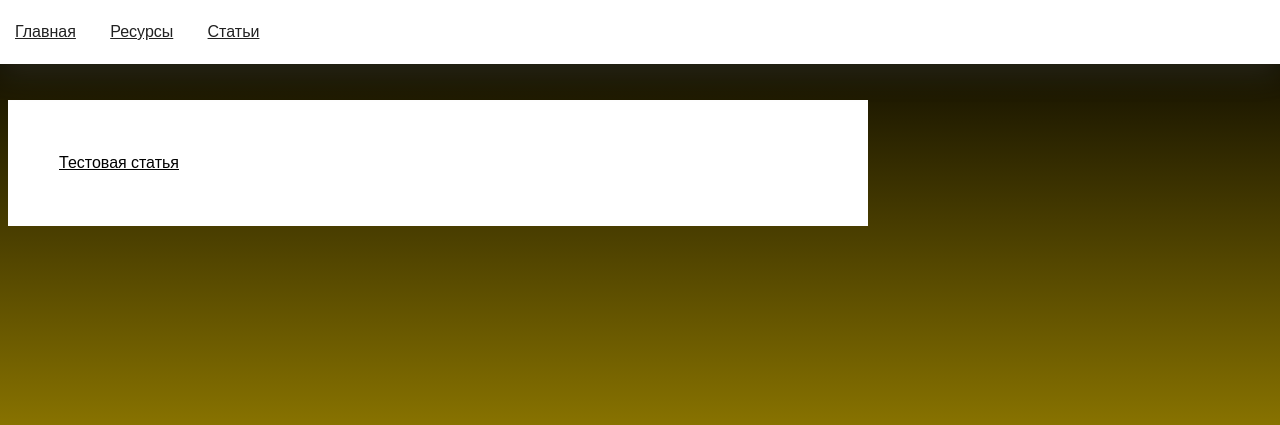
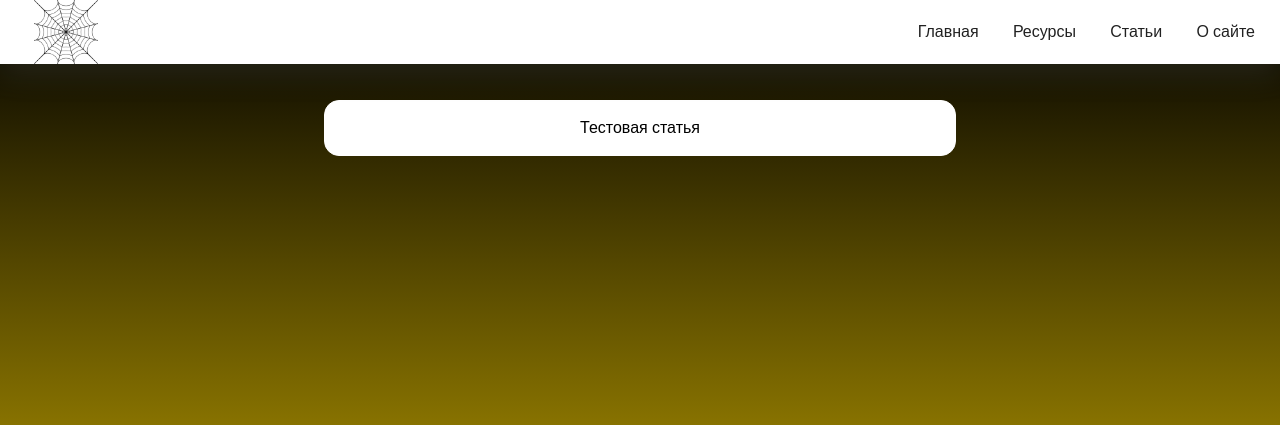
Before and after one commit to lolomap/Connections, a Django app: page /articles/1 in a window 1280 px wide. Shown: the top 425 px of the page. Run offline with Django 4.2, Linux system fonts and the light colour scheme; data comes from the database, SQL or seed files in the repository.

Commit message:
Some design

```diff
--- a/conns_site/polls/static/css/index.css
+++ b/conns_site/polls/static/css/index.css
@@ -32,5 +32,6 @@ img {
     border-radius: 50%;
 }
 .inner {
-    margin-left: 50px;
+    margin-left: 25px;
+    font-size: 3vw;
 }
--- a/conns_site/polls/static/css/styles.css
+++ b/conns_site/polls/static/css/styles.css
@@ -36,20 +36,34 @@ body * {
 
 .areference {
   background-color: white;
-  width: 60%;
   border-width: 1px;
   border-style: solid;
-  padding: 50px;
-  margin-bottom: 100px;
-
-  display: inline-block;
-  white-space: normal;
-  vertical-align: middle;
-  text-align: left;
+  padding: 15px 50px;
+  border-radius: 15px;
+  text-align: center;
 }
 
 .areference * {
   color: black;
+}
+
+.acontainer {
+  width: 50%;
+  display: block;
+  margin-left: auto;
+  margin-right: auto;
+}
+
+.logo {
+  width: auto;
+  max-height: 100%;
+  max-width: 100%;
+  margin-right: 90%;
+  margin-bottom: -30px;
+}
+
+a {
+  text-decoration: none;
 }
 
 /* #Navigation
@@ -84,7 +98,8 @@ body * {
   transition : all 0.3s ease-out;
 }
 .navbar{
-  padding: 0;
+  padding: 0 10px 0 0;
+  text-align: end;
 }
 .navbar-brand img{
   height: 28px;
--- a/conns_site/polls/templates/articles_list.html
+++ b/conns_site/polls/templates/articles_list.html
@@ -1,11 +1,13 @@
 {% extends "base.html" %}
 {% block title %}Сетка. Статьи{% endblock title %}
 {% block content %}
-
-{% for a in articles %}
-    <div class="areference">
-        <a href="/article/{{ a.1 }}">{{ a.0.title }}</a>
+<div class="aout">
+    <div class="acontainer">
+        {% for a in articles %}
+            <div class="areference">
+                <a href="/article/{{ a.1 }}">{{ a.0.title }}</a>
+            </div>
+        {% endfor %}
     </div>
-{% endfor %}
-
+</div>
 {% endblock content %}
--- a/conns_site/polls/templates/base.html
+++ b/conns_site/polls/templates/base.html
@@ -14,9 +14,13 @@
         <div class="col-12">
           <nav class="navbar navbar-expand-md navbar-light">
             <div class="collapse navbar-collapse" id="navbarSupportedContent">
+                <div>
+                    <img src="{% static "images/connections.png" %}" class="logo" />
+                </div>
                 <a class="dropdown-item" href="/">Главная</a>
                 <a class="dropdown-item" href="/resources">Ресурсы</a>
                 <a class="dropdown-item" href="/articles/1">Статьи</a>
+                <a class="dropdown-item" href="/article/О-сайте">О сайте</a>
             </div>
 
           </nav>
--- a/conns_site/polls/templates/index.html
+++ b/conns_site/polls/templates/index.html
@@ -6,7 +6,7 @@
     <img src="{% static "images/index.jpg" %}">
     <div class="outer">
         <div class="inner">
-            <h1>СЕТКА. БАЗОВАЯ ПЛАТФОРМА</h1>
+            СЕТКА. БАЗОВАЯ ПЛАТФОРМА
         </div>
     </div>
 {% endblock content %}
```
Also changed, not shown: conns_site/polls/static/images/connections.png (added).
